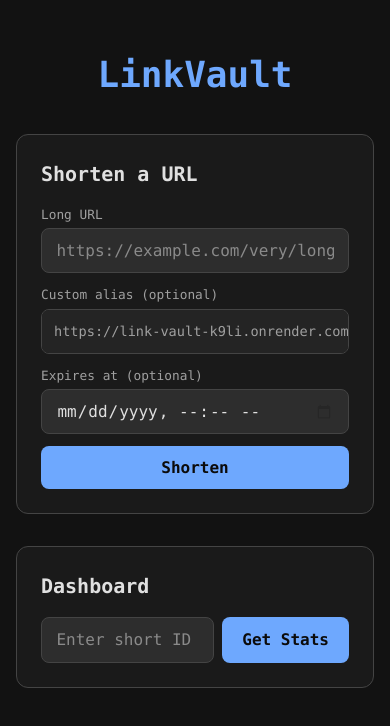
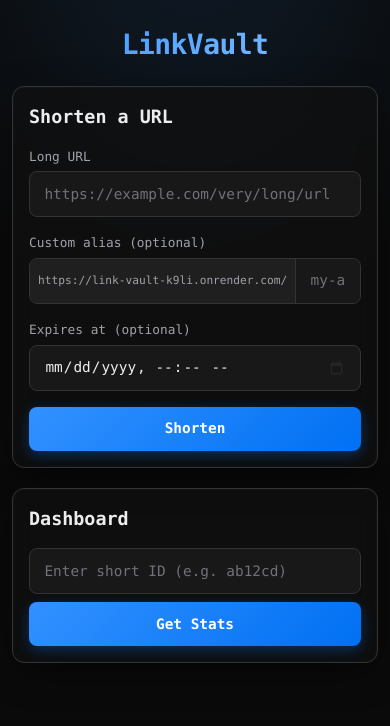
Before and after one commit to xyzunknwn/linkvault-client, a React (Vite) app: page / in a window 390 px wide. Shown: the top 726 px of the page. Built offline with nearby package versions, Linux system fonts and the light colour scheme.

Commit message:
appearance overhaul

```diff
--- a/src/index.css
+++ b/src/index.css
@@ -2,16 +2,29 @@
 
 :root {
   color-scheme: dark;
-  --bg: #121212;
-  --surface: #1a1a1a;
-  --text: #e0e0e0;
-  --muted: #a0a0a0;
-  --input-bg: #2d2d2d;
-  --border: #444;
-  --accent: #6ea8fe;
-  --accent-hover: #8fbcff;
+  --bg: #0a0a0a;
+  --card: #111111;
+  --text: #ededed;
+  --muted: #a1a1aa;
+  --input-bg: #181818;
+  --border: #333;
+  --accent: #3291ff;
+  --accent-dark: #0070f3;
+  --accent-glow: rgba(50, 145, 255, 0.25);
   --error: #ff6b6b;
 }
+
+@keyframes slideUpFade {
+  from { opacity: 0; transform: translateY(20px); }
+  to { opacity: 1; transform: translateY(0); }
+}
+
+@keyframes fadeIn {
+  from { opacity: 0; }
+  to { opacity: 1; }
+}
+
+* { box-sizing: border-box; }
 
 html,
 body,
@@ -21,19 +34,48 @@ body,
 }
 
 body {
-  background: var(--bg);
+  background:
+    radial-gradient(ellipse 80% 50% at 50% -10%, rgba(50, 145, 255, 0.12), transparent),
+    var(--bg);
+  background-attachment: fixed;
   color: var(--text);
   font-family: ui-monospace, SFMono-Regular, Menlo, Consolas, monospace;
+  line-height: 1.5;
+  -webkit-font-smoothing: antialiased;
 }
 
 .page { padding: 3rem 1rem; }
 .container { max-width: 42rem; margin: 0 auto; display: flex; flex-direction: column; gap: 2rem; }
-.title { text-align: center; font-size: 2.25rem; font-weight: 700; color: var(--accent); }
-.card { background: var(--surface); border: 1px solid var(--border); border-radius: 0.75rem; padding: 1.5rem; }
-.card h2 { font-size: 1.25rem; font-weight: 600; margin-bottom: 1rem; color: var(--text); }
-.stack { display: flex; flex-direction: column; gap: 0.75rem; }
+
+.title {
+  text-align: center;
+  font-size: clamp(1.75rem, 6vw, 2.5rem);
+  font-weight: 700;
+  letter-spacing: -0.02em;
+  background: linear-gradient(135deg, var(--accent), #8ec5ff);
+  -webkit-background-clip: text;
+  background-clip: text;
+  color: transparent;
+  animation: fadeIn 0.6s ease both;
+}
+
+.card {
+  background: rgba(17, 17, 17, 0.7);
+  border: 1px solid var(--border);
+  border-radius: 14px;
+  padding: 1.5rem;
+  -webkit-backdrop-filter: blur(12px);
+  backdrop-filter: blur(12px);
+  box-shadow: 0 10px 40px -10px rgba(0, 0, 0, 0.7), 0 0 0 1px rgba(255, 255, 255, 0.02) inset;
+  animation: slideUpFade 0.6s ease both;
+}
+.card:nth-of-type(2) { animation-delay: 0.1s; }
+.card:nth-of-type(3) { animation-delay: 0.2s; }
+.card h2 { font-size: 1.15rem; font-weight: 600; margin: 0 0 1rem; color: var(--text); }
+
+.stack { display: flex; flex-direction: column; gap: 1rem; }
 .row { display: flex; gap: 0.5rem; }
-.label { font-size: 0.8rem; color: var(--muted); margin-bottom: 0.25rem; display: block; }
+.label { font-size: 0.8rem; color: var(--muted); margin-bottom: 0.35rem; display: block; }
 
 .input {
   flex: 1;
@@ -42,54 +84,112 @@ body {
   background: var(--input-bg);
   color: var(--text);
   border: 1px solid var(--border);
-  border-radius: 0.5rem;
-  padding: 0.6rem 0.9rem;
+  border-radius: 8px;
+  padding: 0.7rem 0.9rem;
   font: inherit;
+  font-size: 0.9rem;
+  transition: all 0.2s ease;
 }
-.input::placeholder { color: #8a8a8a; opacity: 1; }
-.input:focus { outline: 2px solid var(--accent); outline-offset: 0; border-color: var(--accent); }
+.input::placeholder { color: #71717a; opacity: 1; }
+.input:hover { border-color: #444; }
+.input:focus {
+  outline: none;
+  border-color: var(--accent);
+  box-shadow: 0 0 0 3px var(--accent-glow), 0 0 12px var(--accent-glow);
+}
 .input[type="datetime-local"]::-webkit-calendar-picker-indicator { filter: invert(0.85); cursor: pointer; }
 
 .prefix-group {
   display: flex;
   align-items: stretch;
   border: 1px solid var(--border);
-  border-radius: 0.5rem;
+  border-radius: 8px;
   background: var(--input-bg);
   overflow: hidden;
+  transition: all 0.2s ease;
 }
-.prefix-group:focus-within { outline: 2px solid var(--accent); border-color: var(--accent); }
+.prefix-group:hover { border-color: #444; }
+.prefix-group:focus-within {
+  border-color: var(--accent);
+  box-shadow: 0 0 0 3px var(--accent-glow), 0 0 12px var(--accent-glow);
+}
 .prefix {
   display: flex;
   align-items: center;
   padding: 0 0.75rem;
-  background: #242424;
+  background: #1f1f1f;
   color: var(--muted);
   border-right: 1px solid var(--border);
   white-space: nowrap;
   user-select: none;
-  font-size: 0.85rem;
+  font-size: 0.8rem;
 }
-.prefix-group .input { border: none; border-radius: 0; outline: none; }
+.prefix-group .input { border: none; border-radius: 0; box-shadow: none; }
+.prefix-group .input:focus { box-shadow: none; }
 
 .btn {
-  background: var(--accent);
-  color: #0b0b0b;
-  font-weight: 600;
+  background: linear-gradient(135deg, var(--accent), var(--accent-dark));
+  color: #fff;
   border: none;
-  border-radius: 0.5rem;
-  padding: 0.6rem 1.25rem;
+  border-radius: 8px;
+  padding: 0.7rem 1.25rem;
   cursor: pointer;
   font: inherit;
   font-weight: 600;
+  font-size: 0.9rem;
+  transition: all 0.2s ease;
+  box-shadow: 0 4px 14px rgba(0, 112, 243, 0.35);
 }
-.btn:hover { background: var(--accent-hover); }
+.btn:hover:not(:disabled) {
+  transform: scale(1.02);
+  box-shadow: 0 6px 20px rgba(0, 112, 243, 0.5);
+}
+.btn:active:not(:disabled) { transform: scale(0.99); }
+.btn:focus-visible { outline: none; box-shadow: 0 0 0 3px var(--accent-glow); }
 .btn:disabled { opacity: 0.5; cursor: not-allowed; }
 
-.error { color: var(--error); margin-top: 0.75rem; }
-.result { margin-top: 1rem; display: flex; align-items: center; gap: 0.5rem; background: var(--input-bg); border: 1px solid var(--border); border-radius: 0.5rem; padding: 0.75rem; }
-.result a { flex: 1; overflow: hidden; text-overflow: ellipsis; white-space: nowrap; color: var(--accent); }
+.error { color: var(--error); margin: 0.75rem 0 0; font-size: 0.9rem; }
 
-table { width: 100%; margin-top: 1rem; text-align: left; font-size: 0.85rem; border-collapse: collapse; }
-th { color: var(--muted); font-weight: 500; padding: 0.5rem 0.5rem 0.5rem 0; border-bottom: 1px solid var(--border); }
-td { padding: 0.6rem 0.5rem 0.6rem 0; color: var(--text); max-width: 12rem; overflow: hidden; text-overflow: ellipsis; white-space: nowrap; }
+.result {
+  margin-top: 1rem;
+  display: flex;
+  align-items: center;
+  gap: 0.75rem;
+  background: var(--input-bg);
+  border: 1px solid var(--border);
+  border-radius: 8px;
+  padding: 0.75rem;
+  animation: fadeIn 0.5s ease both;
+}
+.result a {
+  flex: 1;
+  min-width: 0;
+  overflow: hidden;
+  text-overflow: ellipsis;
+  white-space: nowrap;
+  color: var(--accent);
+  text-decoration: none;
+  transition: all 0.2s ease;
+}
+.result a:hover { text-decoration: underline; }
+
+.card section, .card > table { max-width: 100%; }
+table { width: 100%; margin-top: 1rem; text-align: left; font-size: 0.85rem; border-collapse: collapse; display: block; overflow-x: auto; }
+th { color: var(--muted); font-weight: 500; padding: 0.5rem 1rem 0.5rem 0; border-bottom: 1px solid var(--border); white-space: nowrap; }
+td { padding: 0.65rem 1rem 0.65rem 0; color: var(--text); max-width: 12rem; overflow: hidden; text-overflow: ellipsis; white-space: nowrap; }
+
+@media (max-width: 520px) {
+  .page { padding: 1.5rem 0.75rem; }
+  .container { gap: 1.25rem; }
+  .card { padding: 1rem; border-radius: 12px; }
+  .row { flex-direction: column; }
+  .result { flex-direction: column; align-items: stretch; }
+  .result a { white-space: normal; word-break: break-all; }
+  .prefix { font-size: 0.7rem; padding: 0 0.5rem; }
+  .btn { width: 100%; }
+}
+
+@media (prefers-reduced-motion: reduce) {
+  .card, .result, .title { animation: none; }
+  .btn, .input, .prefix-group { transition: none; }
+}
```
